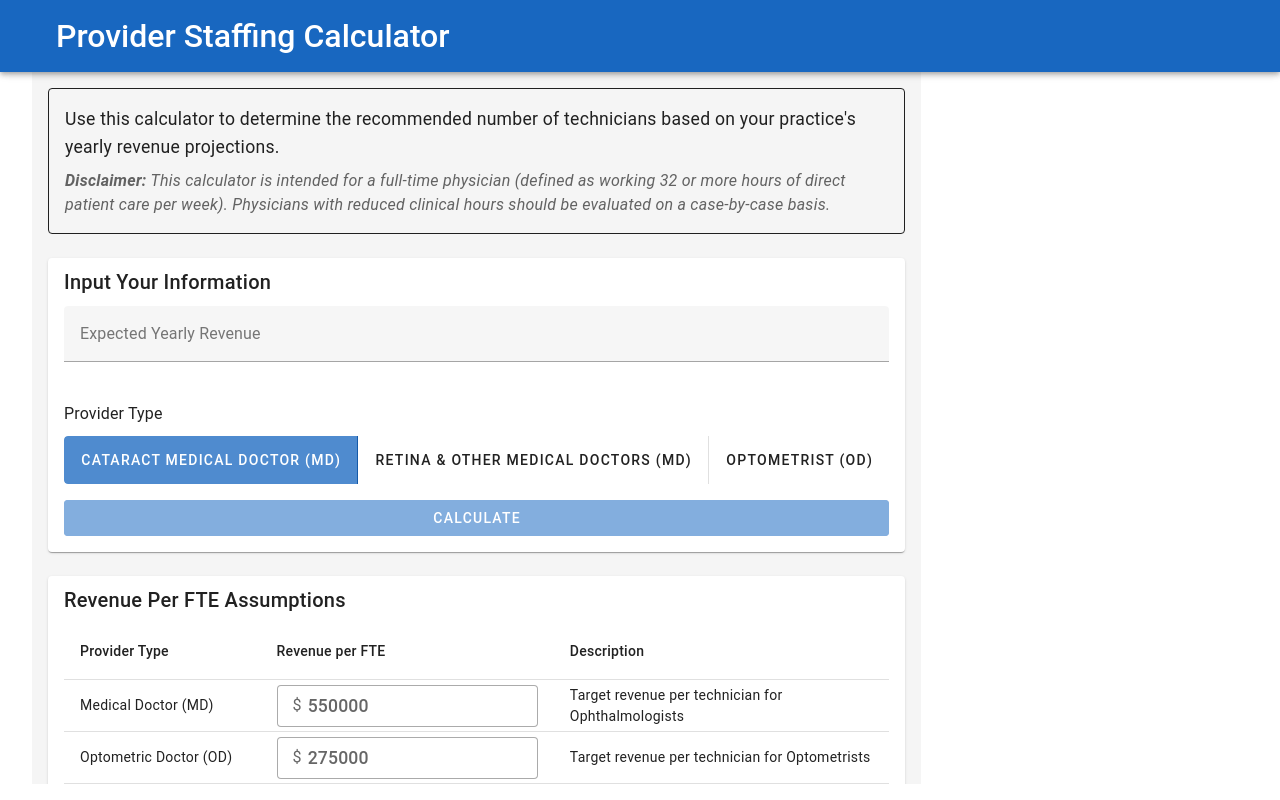
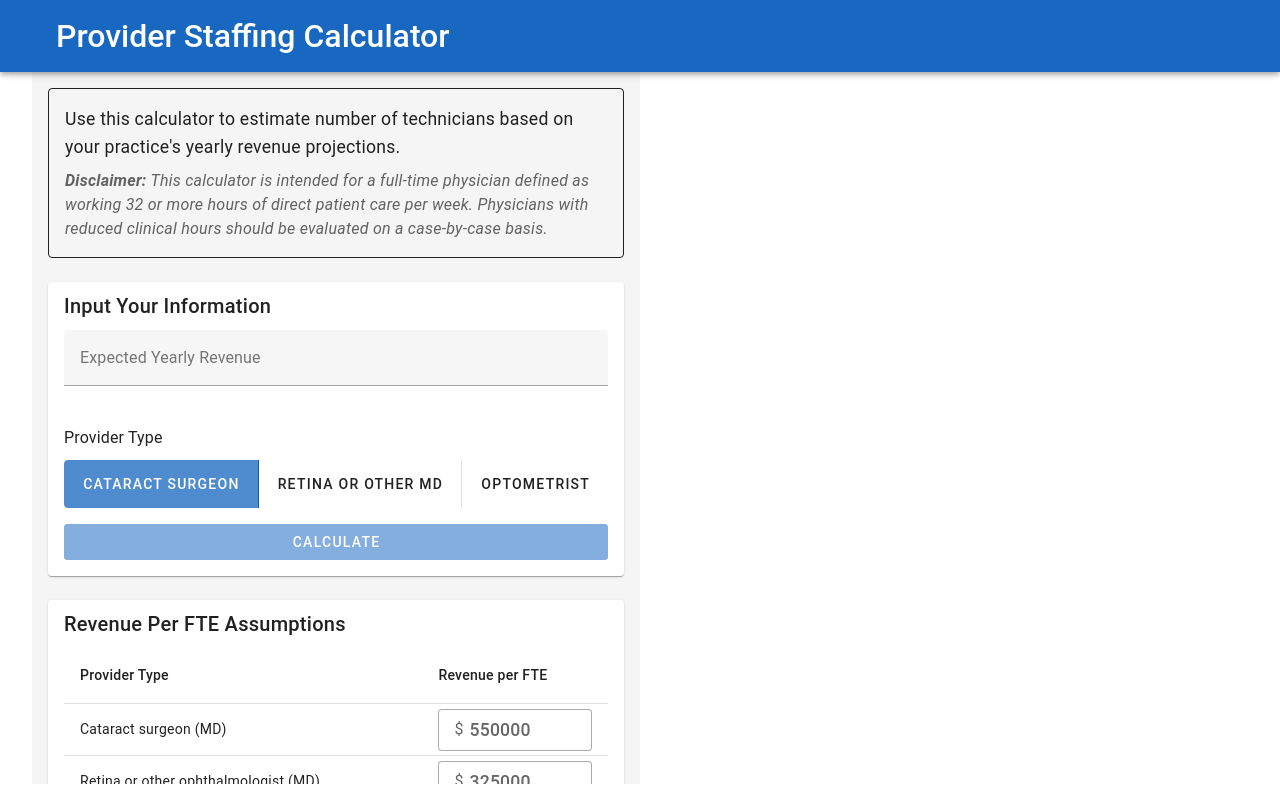
Before and after one commit to wak1616/staffing-calculator-for-providers, a Vue app: page / in a window 1280 px wide. Both pictures are taken after a click on the button "⬇️ VIEW OR EDIT ASSUMPTIONS". Shown: the top 800 px of the page. Built offline with nearby package versions, Linux system fonts and the light colour scheme.

Commit message:
Add currency formatting to revenue per FTE inputs

```diff
--- a/src/App.vue
+++ b/src/App.vue
@@ -9,9 +9,9 @@ const showResults = ref(false);
 const showAssumptions = ref(false);
 
 // Revenue per FTE values (preset but editable)
-const mdRevenuePerFTE = ref(550000); // Updated to $550,000 per FTE for MD
-const odRevenuePerFTE = ref(275000); // Updated to $275,000 per FTE for OD
-const retinaMdRevenuePerFTE = ref(325000); // $325,000 per FTE for Retina MD
+const mdRevenuePerFTE = ref('550000'); // Updated to $550,000 per FTE for MD
+const odRevenuePerFTE = ref('275000'); // Updated to $275,000 per FTE for OD
+const retinaMdRevenuePerFTE = ref('325000'); // $325,000 per FTE for Retina MD
 
 // Format a number as currency
 const formatAsCurrency = (value) => {
@@ -43,6 +43,15 @@ const updateRevenue = (event) => {
   revenue.value = rawValue.replace(/[^\d.]/g, '');
   // Update the formatted display value
   formattedRevenue.value = formatAsCurrency(rawValue);
+};
+
+// Handle revenue per FTE input changes
+const updateRevenuePerFTE = (event, ref) => {
+  const rawValue = event.target.value;
+  // Store the raw value (for calculations)
+  ref.value = rawValue.replace(/[^\d.]/g, '');
+  // Update the formatted display value
+  event.target.value = formatAsCurrency(rawValue);
 };
 
 // Array of diverse person emojis - only regular faces with different genders and skin tones
@@ -82,11 +91,11 @@ const technicians = computed(() => {
   if (isNaN(revValue)) return 0;
 
   if (providerType.value === 'Cataract MD') {
-    return revValue / mdRevenuePerFTE.value;
+    return revValue / parseFloat(mdRevenuePerFTE.value);
   } else if (providerType.value === 'Retina MD') {
-    return revValue / retinaMdRevenuePerFTE.value;
+    return revValue / parseFloat(retinaMdRevenuePerFTE.value);
   } else {
-    return revValue / odRevenuePerFTE.value;
+    return revValue / parseFloat(odRevenuePerFTE.value);
   }
 });
 
@@ -155,8 +164,8 @@ const getEmoji = (index) => {
         <!-- Introduction Section -->
         <v-card class="mb-6" variant="outlined">
           <v-card-text class="py-4">
-            <p class="intro-text">Use this calculator to determine the recommended number of technicians based on your practice's yearly revenue projections.</p>
-            <p class="mt-2 disclaimer-text"><strong>Disclaimer:</strong> This calculator is intended for a full-time physician (defined as working 32 or more hours of direct patient care per week). Physicians with reduced clinical hours should be evaluated on a case-by-case basis.</p>
+            <p class="intro-text">Use this calculator to estimate number of technicians based on your practice's yearly revenue projections.</p>
+            <p class="mt-2 disclaimer-text"><strong>Disclaimer:</strong> This calculator is intended for a full-time physician defined as working 32 or more hours of direct patient care per week. Physicians with reduced clinical hours should be evaluated on a case-by-case basis.</p>
           </v-card-text>
         </v-card>
 
@@ -187,13 +196,13 @@ const getEmoji = (index) => {
                   class="w-100 responsive-toggle"
                 >
                   <v-btn value="Cataract MD" class="flex-grow-1">
-                    Cataract Medical Doctor (MD)
+                    Cataract Surgeon
                   </v-btn>
                   <v-btn value="Retina MD" class="flex-grow-1">
-                    Retina & Other Medical Doctors (MD)
+                    Retina or Other MD
                   </v-btn>
                   <v-btn value="OD" class="flex-grow-1">
-                    Optometrist (OD)
+                    Optometrist
                   </v-btn>
                 </v-btn-toggle>
               </div>
@@ -224,55 +233,55 @@ const getEmoji = (index) => {
                       <tr>
                         <th>Provider Type</th>
                         <th>Revenue per FTE</th>
-                        <th>Description</th>
                       </tr>
                     </thead>
                     <tbody>
                       <tr>
-                        <td>Medical Doctor (MD)</td>
+                        <td>Cataract surgeon (MD)</td>
                         <td>
                           <v-text-field
                             v-model="mdRevenuePerFTE"
+                            @input="(e) => updateRevenuePerFTE(e, mdRevenuePerFTE)"
                             density="compact"
                             hide-details
                             prefix="$"
-                            type="number"
+                            type="text"
                             variant="outlined"
                             class="responsive-field input-large assumption-input"
                           ></v-text-field>
                         </td>
-                        <td>Target revenue per technician for Ophthalmologists</td>
                       </tr>
                       <tr>
-                        <td>Optometric Doctor (OD)</td>
+                        <td>Retina or other ophthalmologist (MD)</td>
                         <td>
                           <v-text-field
-                            v-model="odRevenuePerFTE"
+                            v-model="retinaMdRevenuePerFTE"
+                            @input="(e) => updateRevenuePerFTE(e, retinaMdRevenuePerFTE)"
                             density="compact"
                             hide-details
                             prefix="$"
-                            type="number"
+                            type="text"
                             variant="outlined"
                             class="responsive-field input-large assumption-input"
                           ></v-text-field>
                         </td>
-                        <td>Target revenue per technician for Optometrists</td>
                       </tr>
                       <tr>
-                        <td>Retina Medical Doctor (MD)</td>
+                        <td>Doctor of optometry (OD)</td>
                         <td>
                           <v-text-field
-                            v-model="retinaMdRevenuePerFTE"
+                            v-model="odRevenuePerFTE"
+                            @input="(e) => updateRevenuePerFTE(e, odRevenuePerFTE)"
                             density="compact"
                             hide-details
                             prefix="$"
-                            type="number"
+                            type="text"
                             variant="outlined"
                             class="responsive-field input-large assumption-input"
                           ></v-text-field>
                         </td>
-                        <td>Target revenue per technician for Retina Specialists</td>
                       </tr>
+
                     </tbody>
                   </v-table>
                 </div>
@@ -303,15 +312,15 @@ const getEmoji = (index) => {
                 <h3 class="text-h6">Calculated Technicians Needed</h3>
                 <div class="text-h3 mt-2">{{ displayTechnicians }}</div>
                 <div v-if="exceedsMaxTechnicians" class="text-red mt-2 font-weight-medium">
-                  Doctors are currently capped at 8 technicians maximum
+                  Physicians are currently capped at 8 technicians maximum
                 </div>
                 <div class="text-body-1 mt-2">
-                  Based on {{ formatCurrency(revenue) }} yearly revenue for
+                  Based on {{ formatCurrency(revenue) }} expected yearly revenue for
                   {{ providerType === 'Cataract MD'
-                    ? 'a Medical'
+                    ? 'a cataract MD'
                     : providerType === 'Retina MD'
-                      ? 'a Retina Medical'
-                      : 'an Optometric' }} Doctor
+                      ? 'a retina specialist or other ophthalmologist'
+                      : 'an optometric doctor' }}
                 </div>
                 <div class="text-body-2 mt-1">
                   Using {{ formatCurrency(
```
